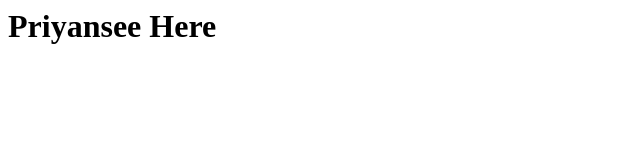
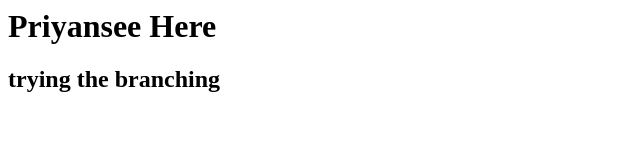
Before and after one commit to Priyansee/localrepo, a plain HTML site: page index.html in a window 1280 px wide. Shown: the whole page, without its empty margins (0-640 px from the left). Drawn offline with Linux system fonts and the light colour scheme.

Commit message:
learning branching

```diff
--- a/index.html
+++ b/index.html
@@ -1 +1,2 @@
 <h1>Priyansee Here</h1>
+<h2>trying the branching</h2>
```
